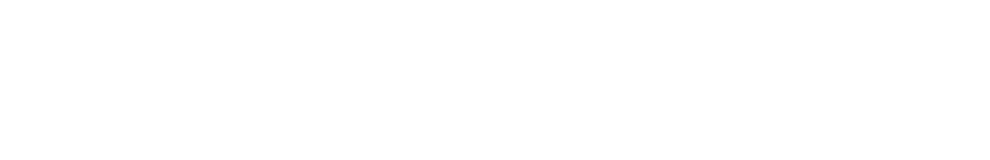
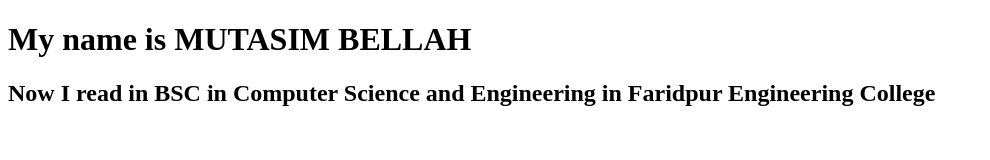
Before and after one commit to Mutasim15/my-third-repo, a plain HTML site: page index.html in a window 1280 px wide. Shown: the whole page, without its empty margins (0-990 px from the left). Drawn offline with Linux system fonts and the light colour scheme.

Commit message:
h1 tag added

```diff
--- a/index.html
+++ b/index.html
@@ -7,6 +7,7 @@
     <title>My Third Repoository</title>
 </head>
 <body>
-
+    <h1>My name is MUTASIM BELLAH</h1>
+    <h2>Now I read in BSC in Computer Science and Engineering in Faridpur Engineering College</h2>
 </body>
 </html>
```
